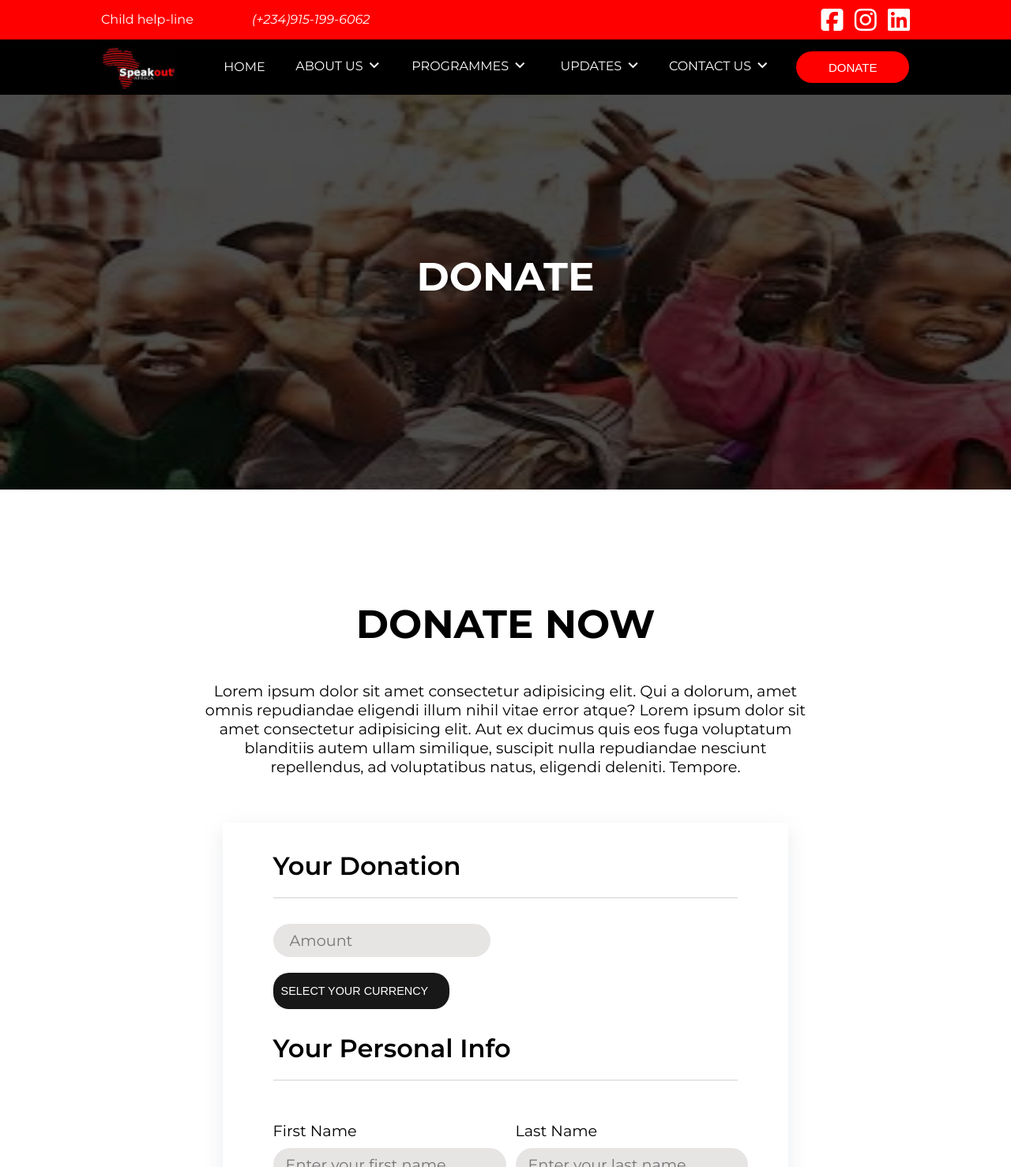
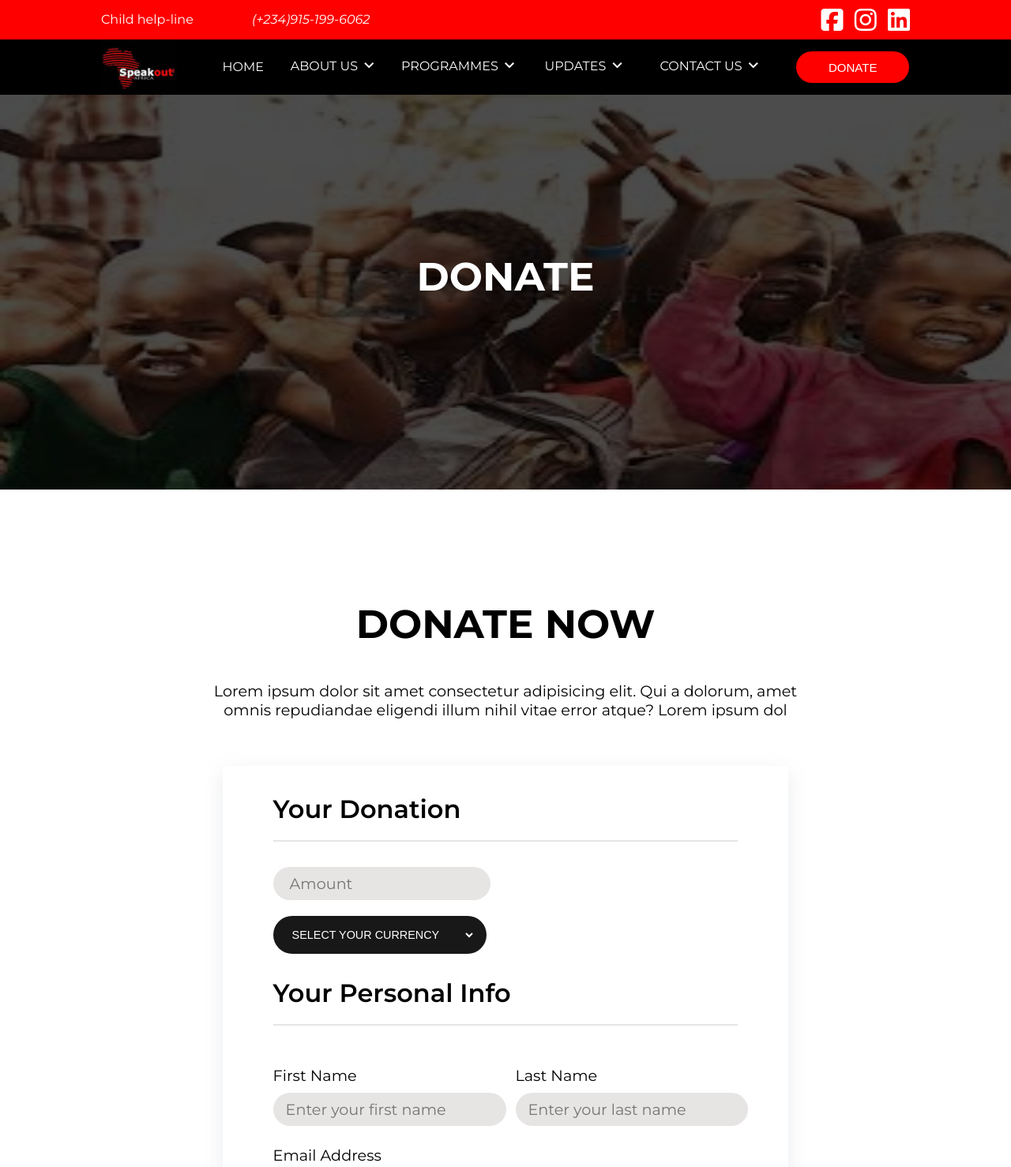
Before and after one commit to Charles-patrick/SOAM-DONATE-PAGE, a plain HTML site: page index.html in a window 1280 px wide. Shown: the top 1478 px of the page at 79% size. Drawn offline with nearby package versions, Linux system fonts and the light colour scheme.

Commit message:
third commit

```diff
--- a/index.html
+++ b/index.html
@@ -21,7 +21,7 @@
     <title>SOAM DONATE PAGE</title>
 </head>
 
-<body>
+<body >
     <header>
         <ul class="red-nav">
             <div class="nav-left">
@@ -111,9 +111,7 @@
                     <p>Lorem ipsum dolor sit amet consectetur adipisicing elit.
                         Qui a dolorum, amet omnis repudiandae eligendi illum nihil
                         vitae error atque?
-                    Lorem ipsum dolor sit amet consectetur adipisicing elit. Aut ex
-                    ducimus quis eos fuga voluptatum blanditiis autem ullam similique, suscipit nulla
-                    repudiandae nesciunt repellendus, ad voluptatibus natus, eligendi deleniti. Tempore.
+                    Lorem ipsum dol
 
                 </p>
                 </div>
--- a/style.css
+++ b/style.css
@@ -108,7 +108,8 @@ body {
     padding-top: 15px;
     list-style: none;
 }
-.mid-class .programmes{
+.mid-class .programmes,
+.mid-class .contact-us{
     width: 30%;
 }
 
@@ -380,15 +381,16 @@ form .form-header p{
 
 
 .part-one form select{
-    appearance: none;
-    outline: none;
-    padding: 15px 10px 15px 10px;
-    width: 38%;
+    /* appearance: none;
+    outline: none; */
+    padding: 15px 0 15px 20px;
+    width: 46%;
     font-size: 0.9rem;
-    border-radius: 20px;
+    border-radius: 30px;
     background-color: #181818;
     border: none;
     color: white;
+    border-right: 14px solid transparent
 }
 .form-body .first-last-name{
     display: flex;
@@ -446,14 +448,10 @@ form .continue-btn{
     color: white;
 }
 
+
+
+
+
 @media only screen and (max-width: 1698px) and (min-width: 1600px) {
-/* .black-nav {
-    padding-left: 10%;
-    padding-right: 10%;
-} */
-.black-nav span {
-    width: 45%;
-    padding: 2px 15px;
-    margin-left: 10px;
+
 }
-}
```
